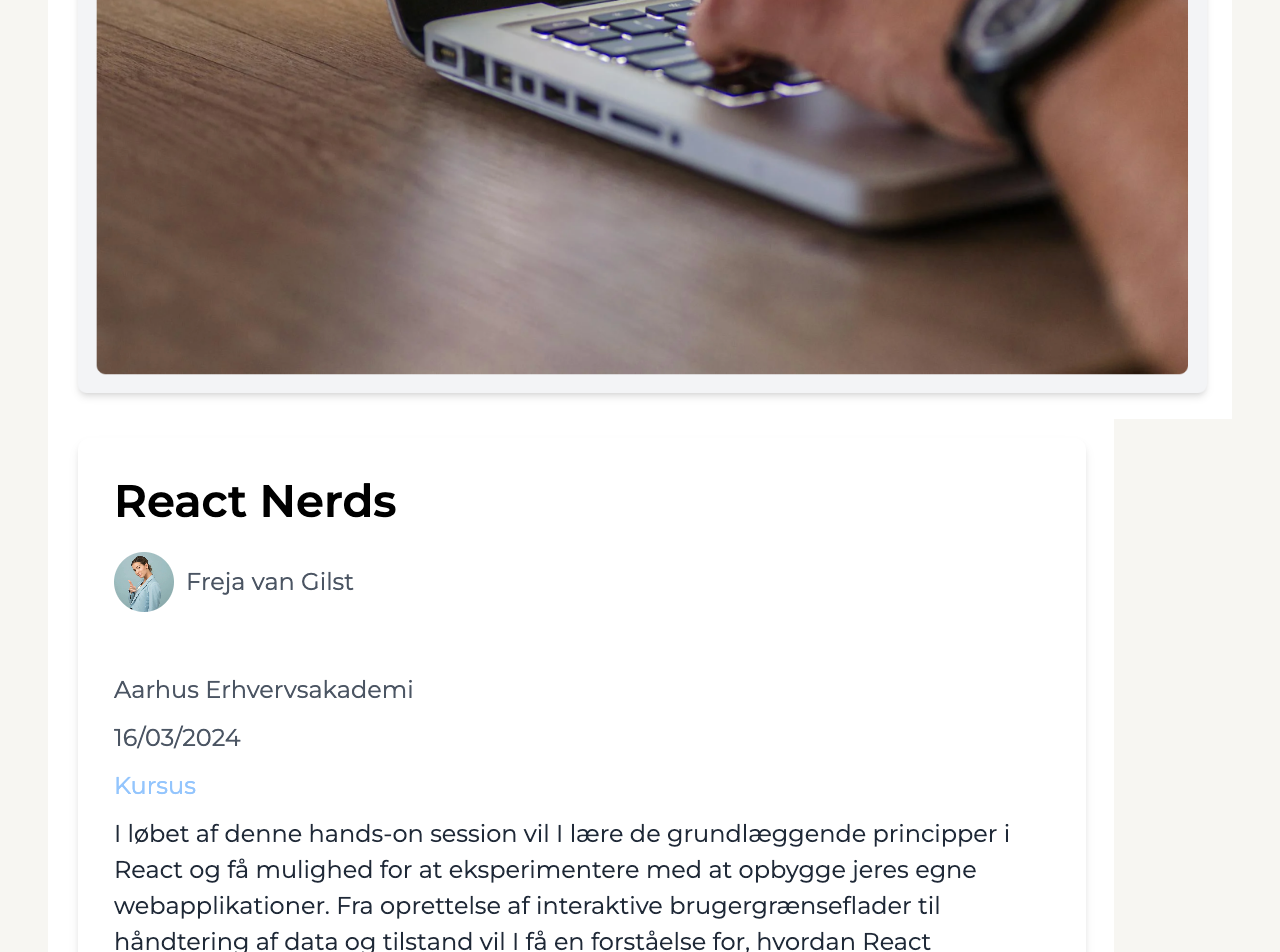
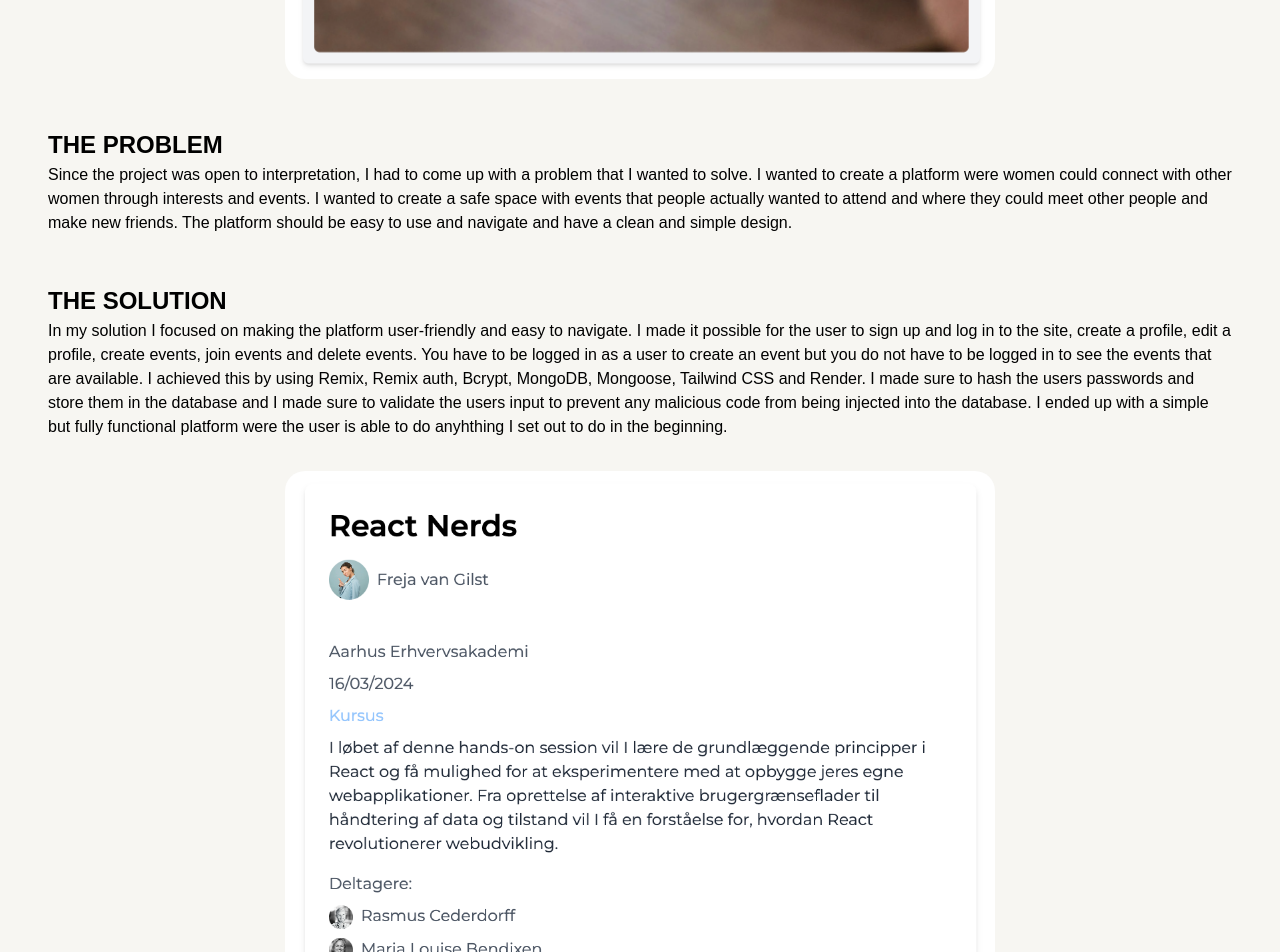
Before and after one commit to frejarafn/portfolio, a React (Create React App) app: page /projects/ladylinkup in a window 1280 px wide. Shown: the part 1460-2412 px from the top of the page. Built offline with nearby package versions, Linux system fonts and the light colour scheme.

Commit message:
Update image width and add project description in LadyLinkup.js

```diff
--- a/src/index.css
+++ b/src/index.css
@@ -510,7 +510,7 @@ code {
 }
 
 .project-image {
-  width: 80%;
+  width: 60%;
   height: auto;
   display: block;
   margin: 2em auto;
--- a/src/pages/LadyLinkup.js
+++ b/src/pages/LadyLinkup.js
@@ -20,11 +20,32 @@ export default function LadyLinkup() {
                         The theme of the project was open to interpretation, so I decided to build a platform where women could create and join different types of events and connect with each other.
                     </p>
                 </div>
-                <div>
-                    <img src="/images/ladylinkup-1.png" alt="Lady LinkUp" />
-                    <img src="/images/ladylinkup-2.png" alt="Lady LinkUp" />
+                <img src="/images/ladylinkup-1.png" alt="Lady LinkUp" className="project-image" />
+
+                <div className="project-about">
+                    <div>
+                        <h3>THE PROBLEM</h3>
+                        <p>
+                            Since the project was open to interpretation, I had to come up with a problem that I wanted to solve. I wanted to create a platform were women could connect with other women through interests and events.
+                            I wanted to create a safe space with events that people actually wanted to attend and where they could meet other people and make new friends. The platform should be easy to use and navigate and have a clean and simple design.
+                        </p>
+                    </div>
                 </div>
 
+            </div>
+            <div className="project-about">
+                <div>
+                    <h3>THE SOLUTION</h3>
+                    <p>
+                        In my solution I focused on making the platform user-friendly and easy to navigate. I made it possible for the user to sign up and log in to the site, create a profile, edit a profile, create events, join events and delete events.
+                        You have to be logged in as a user to create an event but you do not have to be logged in to see the events that are available. I achieved this by using Remix, Remix auth, Bcrypt, MongoDB, Mongoose, Tailwind CSS and Render.
+                        I made sure to hash the users passwords and store them in the database and I made sure to validate the users input to prevent any malicious code from being injected into the database.
+                        I ended up with a simple but fully functional platform were the user is able to do anyhthing I set out to do in the beginning.
+                    </p>
+                </div>
+            </div>
+            <div>
+                <img src="/images/ladylinkup-2.png" alt="Lady LinkUp" className="project-image" />
             </div>
         </div>
     );
```
